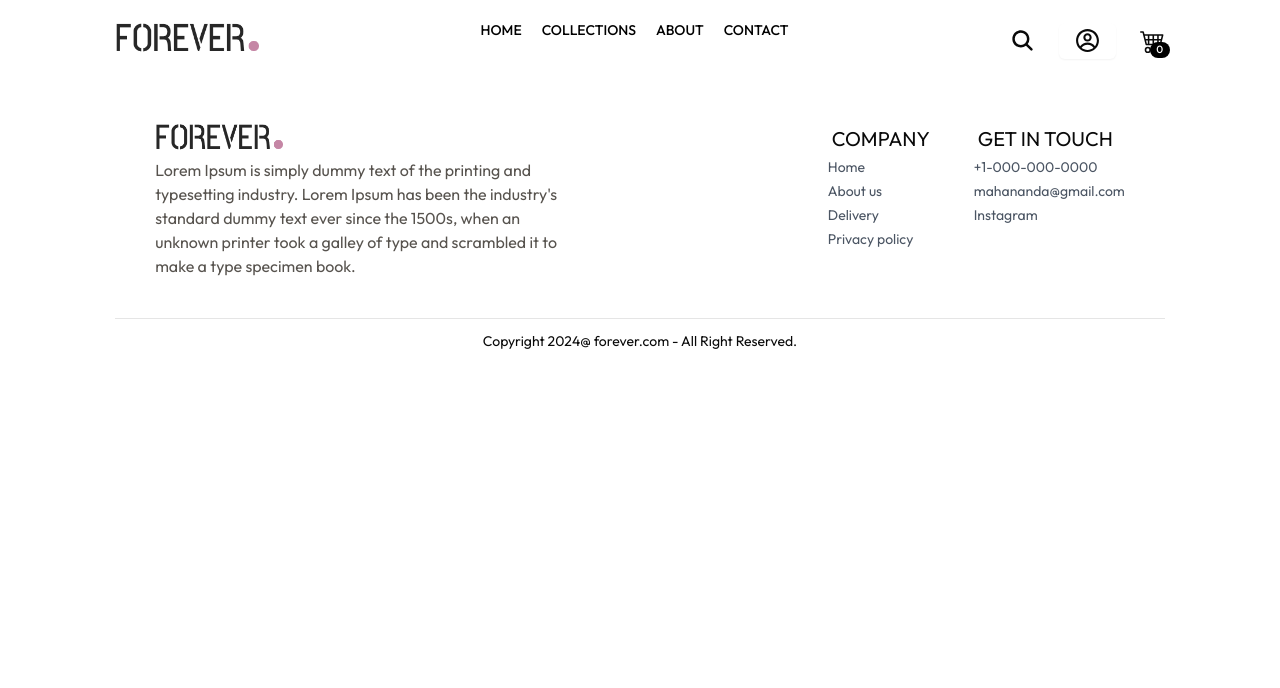
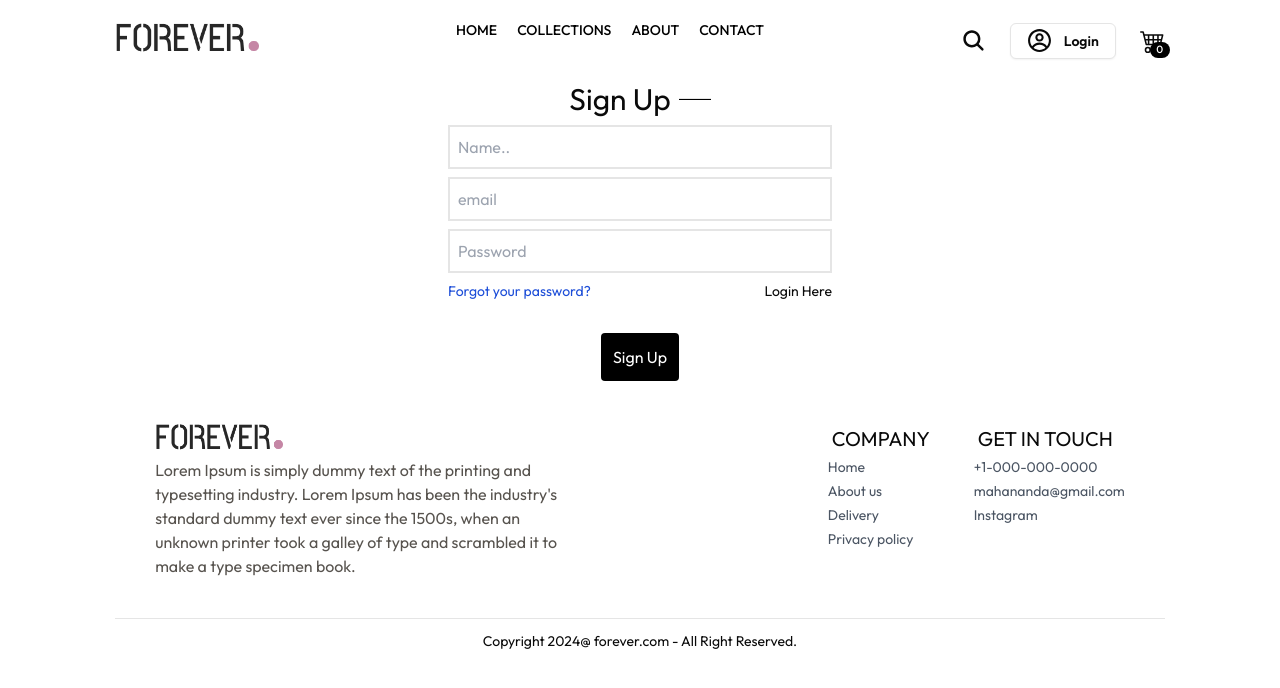
Before and after one commit to MahanandaMayekar/FullStack-Ecommerce-app, a React (Vite) app: page /login in a window 1280 px wide. Shown: the top 688 px of the page. Built offline with nearby package versions, Linux system fonts and the light colour scheme; a web font is replaced by a local one.

Commit message:
added sign in and login page

```diff
--- a/src/components/Navbar.jsx
+++ b/src/components/Navbar.jsx
@@ -56,10 +56,11 @@ export const Navbar = () => {
       <div className="flex items-center gap-6 justify-center cursor-pointer ">
         <IoSearch size="25" onClick={handleDiaplySearchBar} />
         <div className="group relative">
-          <Menubar className="border-none ">
+          <Menubar className=" ">
             <MenubarMenu>
               <MenubarTrigger>
-                <CgProfile size="25" />
+                <CgProfile size="25"  />
+                <span className='pl-3 font-semibold'>Login</span>
               </MenubarTrigger>
               <MenubarContent>
                 <MenubarItem>My Profile</MenubarItem>
--- a/src/pages/Login.jsx
+++ /dev/null
@@ -1,11 +0,0 @@
-import React from 'react'
-
-const Login = () => {
-  return (
-    <div>
-
-    </div>
-  )
-}
-
-export default Login
--- /dev/null
+++ b/src/pages/Login/Login.jsx
@@ -0,0 +1,63 @@
+import React from 'react'
+
+const Login = ({ currentState, setCurrentState, handleFormSubmit }) => {
+  return (
+    <form
+      onSubmit={handleFormSubmit}
+      className="flex flex-col justify-center items-center w-full sm:max-w-96  m-auto gap-2 "
+    >
+      <div className="flex items-center justify-center gap-2">
+        <p className="text-3xl">{currentState}</p>
+        <hr className="bg-black w-8 h-[1.5px]" />
+      </div>
+      {currentState === "Login" ? (
+        ""
+      ) : (
+        <input
+          type="text"
+          placeholder="Name.."
+          className="border-2 w-full p-2"
+          required
+        />
+      )}
+
+      <input
+        type="Email"
+        placeholder="email"
+        className="border-2 w-full p-2"
+        required
+      />
+      <input
+        type="password"
+        placeholder="Password"
+        className="border-2 w-full p-2"
+        required
+      />
+      <div className="flex flex-row items-center w-full justify-between">
+        <p className="text-blue-700 text-sm hover:underline">
+          Forgot your password?
+        </p>
+        {currentState === "Login" ? (
+          <p
+            onClick={() => setCurrentState("Sign Up")}
+            className="text-sm hover:text-gray-600"
+          >
+            Create account
+          </p>
+        ) : (
+          <p
+            onClick={() => setCurrentState("Login")}
+            className="text-sm hover:text-gray-600"
+          >
+            Login Here
+          </p>
+        )}
+      </div>
+      <button className="bg-black text-white p-3 rounded-sm active:bg-slate-700 mt-6 ">
+        {currentState === "Login" ? "Login" : "Sign Up"}
+      </button>
+    </form>
+  );
+};
+
+export default Login
--- /dev/null
+++ b/src/pages/Login/LoginContainer.jsx
@@ -0,0 +1,19 @@
+import { useState } from "react";
+import Login from "./Login";
+
+const handleFormSubmit = (e) => {
+  e.preventDefault();
+};
+
+const LoginContainer = () => {
+  const [currentState, setCurrentState] = useState("Sign Up");
+  return (
+    <Login
+      currentState={currentState}
+      setCurrentState={setCurrentState}
+      handleFormSubmit={handleFormSubmit}
+    />
+  );
+};
+
+export default LoginContainer;
--- a/src/routes/AppRoutes.jsx
+++ b/src/routes/AppRoutes.jsx
@@ -4,12 +4,13 @@ import NotFoundPage from "../pages/NotFoundPage";
 import About from "./../pages/About";
 import Contact from "./../pages/Contact";
 import Layout from "./../pages/Layout";
-import Login from "./../pages/Login";
+import Login from "../pages/Login/Login";
 import Orders from "./../pages/Orders";
 import Products from "./../pages/Products";
 import CollectionContainer from '@/pages/collection/CollectionContainer';
 import CartContainer from '@/pages/cart/CartContainer';
 import PlaceOrderContainer from './../pages/place-order/PlaceOrderContainer';
+import LoginContainer from '@/pages/Login/LoginContainer';
 
 const AppRoutes = () => {
   return (
@@ -23,7 +24,7 @@ const AppRoutes = () => {
           <Route path="/orders" element={<Orders />} />
           <Route path="/cart" element={<CartContainer />} />
           <Route path="/contact" element={<Contact />} />
-          <Route path="/login" element={<Login />} />
+          <Route path="/login" element={<LoginContainer />} />
           <Route path="/place-order" element={<PlaceOrderContainer />} />
         </Route>
         <Route path="*" element={<NotFoundPage />} />
```
